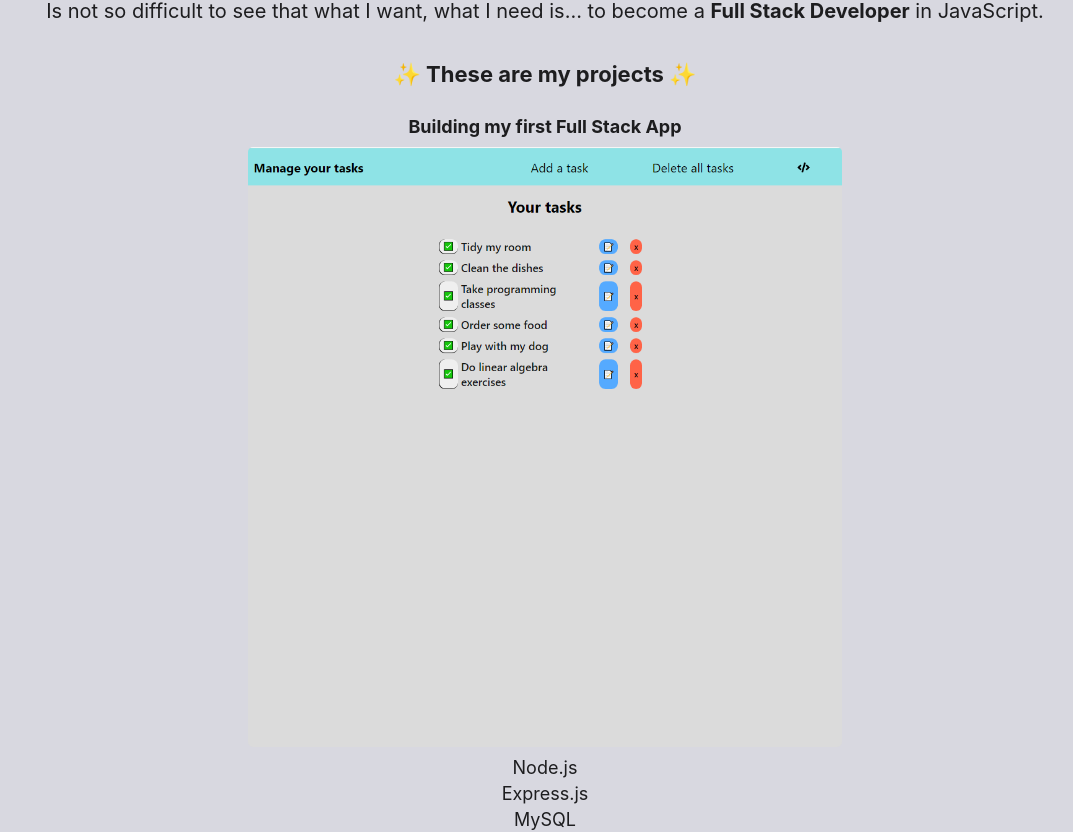
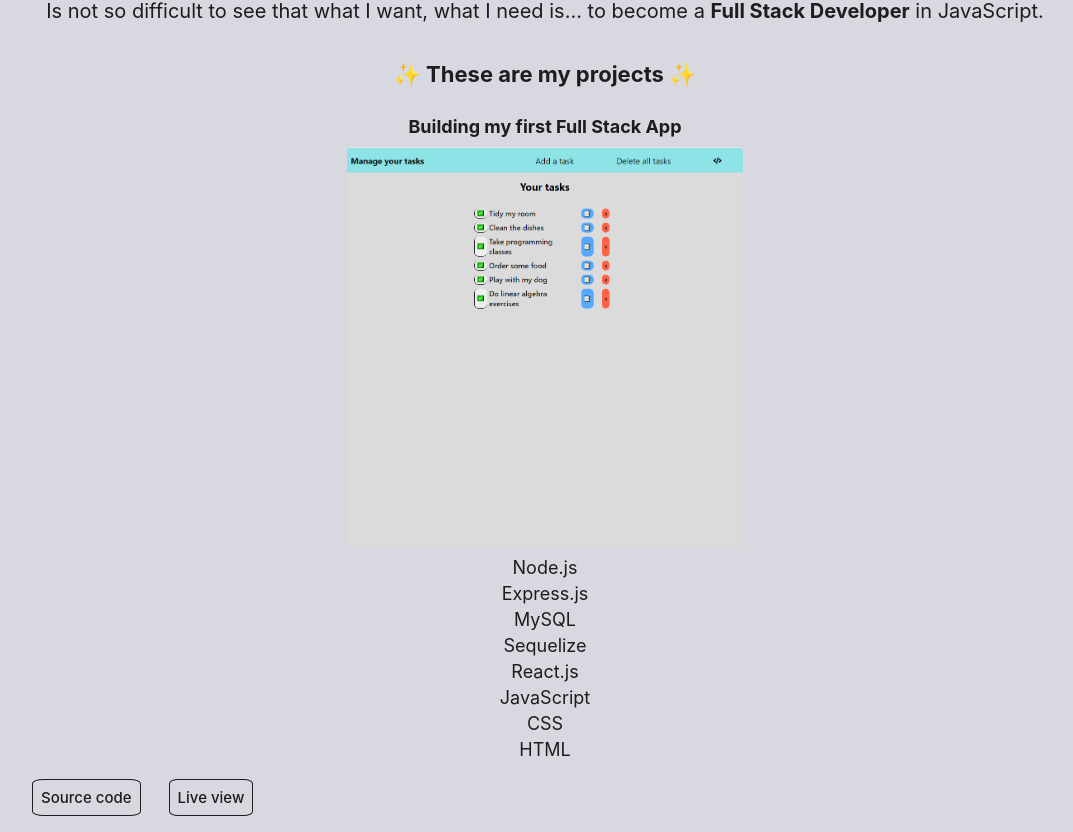
Before and after one commit to santischuckmann/my-portfolio, a React (Create React App) app: page / in a window 1280 px wide. Shown: the part 932-1764 px from the top of the page, without its empty margins (95-1168 px from the left). Built offline with nearby package versions, Linux system fonts and the light colour scheme.

Commit message:
fixed ui

```diff
--- a/src/body.css
+++ b/src/body.css
@@ -50,8 +50,8 @@
 .card img {
   height: auto;
   width: auto;
-  max-height: 40rem;
-  max-width: 40rem;
+  max-height: 60rem;
+  max-width: 60rem;
   border-radius: 5px
 }
 .card h4 {
@@ -144,7 +144,7 @@
   }
 
   .card img {
-    max-width: 60rem;
-    max-height: 60rem;
+    max-width: 40rem;
+    max-height: 40rem;
   }
 }
```
